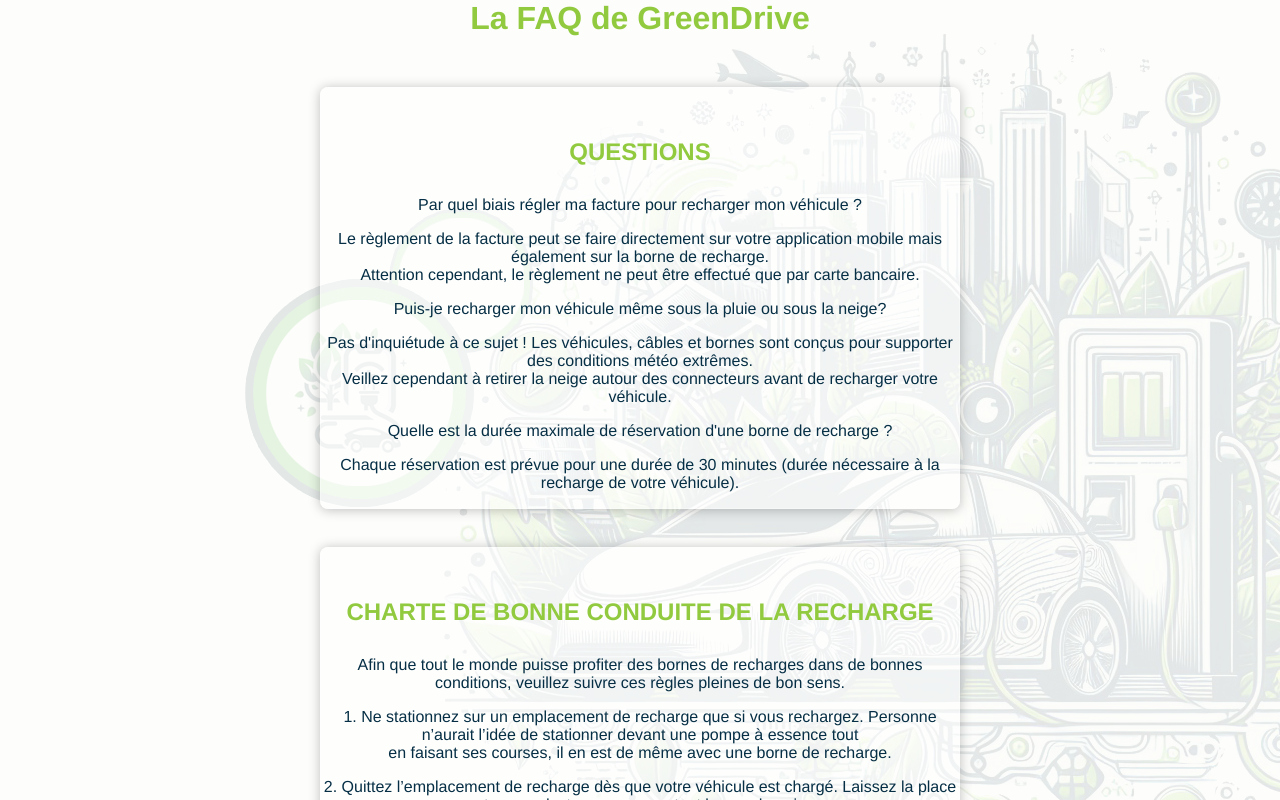
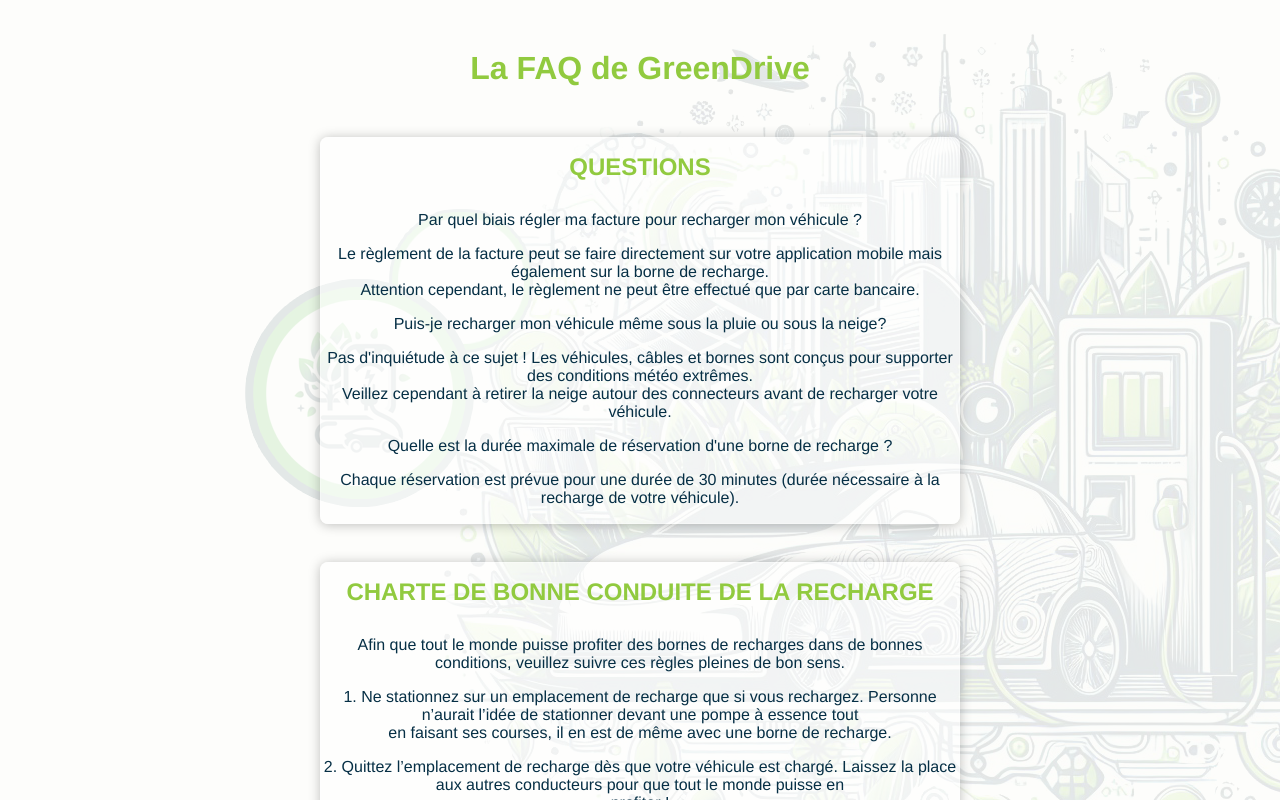
Before and after one commit to vinz-DY/TestGreendrive, a React (Vite) app in the folder frontend/: page /faq in a window 1280 px wide. Shown: the top 800 px of the page. Built offline with nearby package versions, Linux system fonts and the light colour scheme; no server answers.

Commit message:
ajustement du CSS

```diff
--- a/frontend/src/components/Faq/Faq.css
+++ b/frontend/src/components/Faq/Faq.css
@@ -1,6 +1,7 @@
 .titre-faq {
   color: #91ca3f;
   margin-bottom: 50px;
+  margin-top: 50px;
 }
 
 .faq-container {
@@ -11,6 +12,7 @@
   font-family: "Franklin Gothic Medium", "Arial Narrow", Arial, sans-serif;
   background-image: url("../../assets/carOpacity.png");
   background-repeat: no-repeat;
+  background-attachment: fixed;
   width: 100%;
 }
 
@@ -20,7 +22,7 @@
 }
 
 .sous-titre-faq {
-  margin-top: 50px;
+  margin-top: 15px;
   margin-bottom: 30px;
   color: #91ca3f;
 }
```
